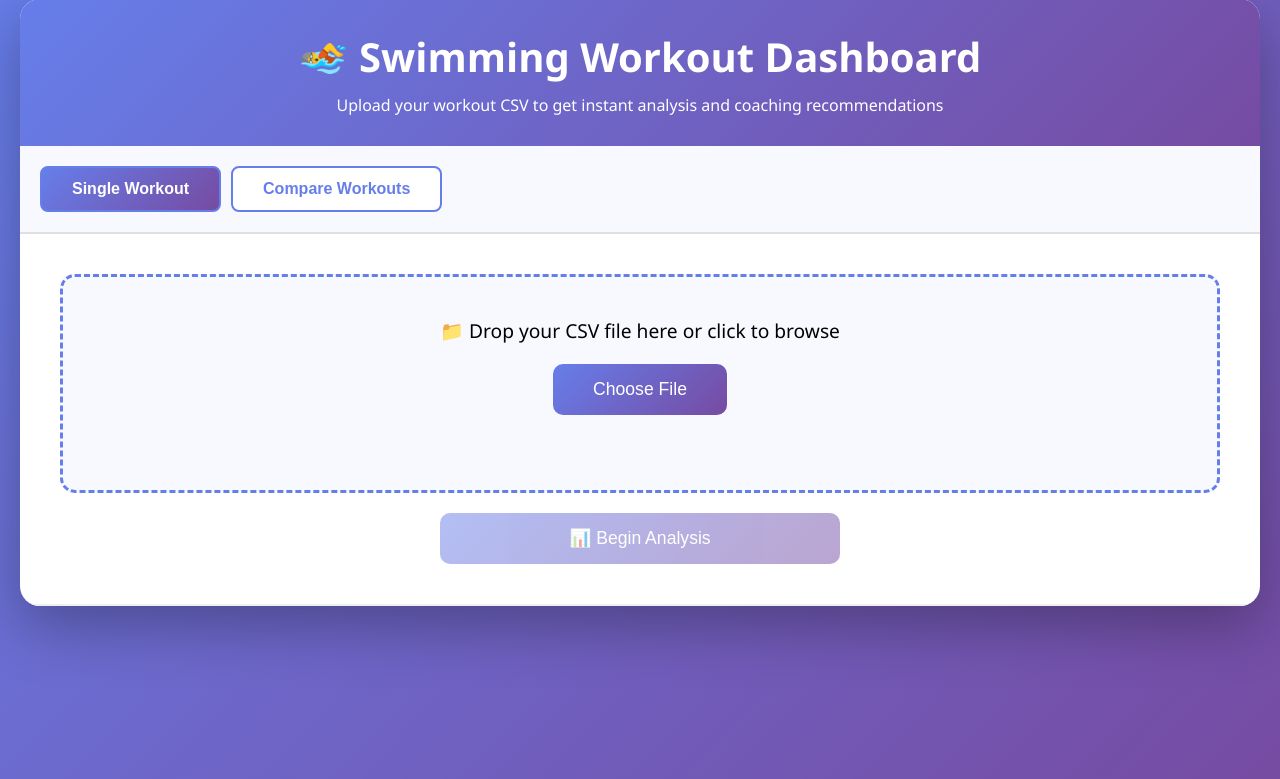
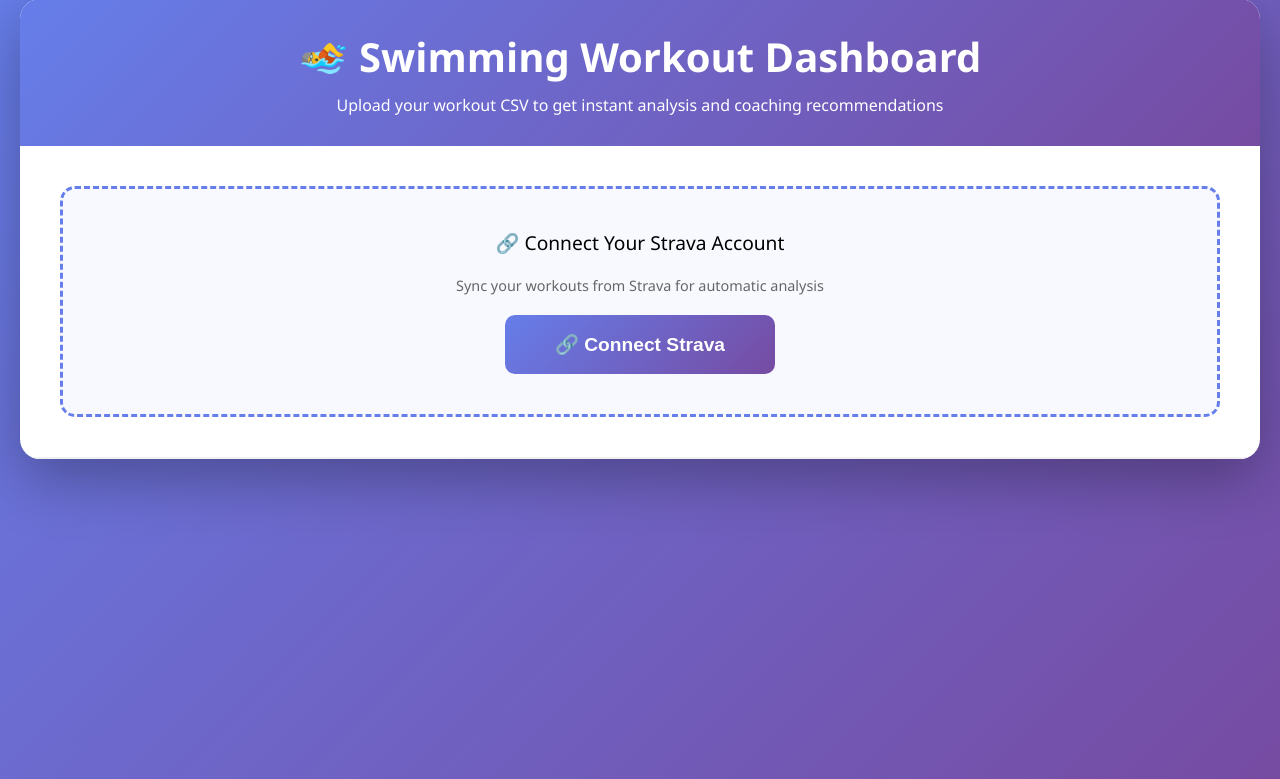
Before and after one commit to stanghong/coros-fit-analysis, a FastAPI app: page / in a window 1280 px wide. Shown: the part 21-800 px from the top of the page. Run offline with FastAPI, Linux system fonts and the light colour scheme.

Commit message:
Remove Single/Compare tabs, update docs for Strava-focused UI
- Remove 'Single Workout' and 'Compare Workouts' tabs from UI
- Simplify switchTab() to only handle Strava section
- Make Strava section the main/default interface
- Update ARCHITECTURE.md to reflect completed sync layer features:
  - Retry logic with exponential backoff ✅
  - Rate limit handling ✅
  - Background sync job ✅
  - Incremental sync ✅
- Update README.md to reflect Strava-focused interface
- Update project structure to include sync layer files
- Update Next Steps in ARCHITECTURE.md

```diff
--- a/fastapi_dashboard/templates/index.html
+++ b/fastapi_dashboard/templates/index.html
@@ -674,47 +674,8 @@
             <p>Upload your workout CSV to get instant analysis and coaching recommendations</p>
         </div>
 
-        <!-- Tab Navigation -->
-        <div style="display: flex; gap: 10px; padding: 20px; background: #f8f9ff; border-bottom: 2px solid #e0e0e0;">
-            <button class="tab-btn active" onclick="switchTab('single')" id="tabSingle">Single Workout</button>
-            <button class="tab-btn" onclick="switchTab('compare')" id="tabCompare">Compare Workouts</button>
-            <button class="tab-btn{% if strava_enabled %} strava-enabled{% endif %}" onclick="switchTab('strava')" id="tabStrava"{% if not strava_enabled %} style="display: none;"{% endif %}>Connect Strava</button>
-        </div>
-
-        <!-- Single Workout Section -->
-        <div id="singleSection" class="tab-section">
-            <div class="upload-section">
-                <div class="upload-box" id="uploadBox">
-                    <p style="font-size: 1.2em; margin-bottom: 20px;">📁 Drop your CSV file here or click to browse</p>
-                    <button class="upload-btn" onclick="document.getElementById('fileInput').click()">
-                        Choose File
-                    </button>
-                    <input type="file" id="fileInput" accept=".csv" onchange="handleFileSelect(event)" style="display: none;">
-                    <div id="selectedFileName" style="margin-top: 15px; color: #667eea; font-weight: bold; min-height: 20px;"></div>
-                </div>
-                <button class="upload-btn" id="analyzeBtn" onclick="analyzeSelectedFile()" style="margin-top: 20px; width: 100%; max-width: 400px; opacity: 0.5; cursor: not-allowed;" disabled>
-                    📊 Begin Analysis
-                </button>
-            </div>
-        </div>
-
-        <!-- Compare Workouts Section -->
-        <div id="compareSection" class="tab-section" style="display: none;">
-            <div class="upload-section">
-                <div class="upload-box" id="compareUploadBox">
-                    <p style="font-size: 1.2em; margin-bottom: 20px;">📁 Drop multiple CSV files here or click to browse</p>
-                    <p style="font-size: 0.9em; color: #666; margin-bottom: 15px;">Select 2-20 workout files to compare</p>
-                    <button class="upload-btn" onclick="document.getElementById('compareFileInput').click()">
-                        Choose Files
-                    </button>
-                    <input type="file" id="compareFileInput" accept=".csv" multiple onchange="handleCompareFilesSelect(event)">
-                    <div id="fileList" style="margin-top: 20px; text-align: left; max-width: 600px; margin-left: auto; margin-right: auto;"></div>
-                </div>
-            </div>
-        </div>
-
-        <!-- Strava Section (only shown if enabled) -->
-        <div id="stravaSection" class="tab-section" style="display: none;">
+        <!-- Strava Section (main interface) -->
+        <div id="stravaSection" class="tab-section">
             <div class="upload-section">
                 <!-- Connect Button - Always visible when not connected -->
                 <div class="upload-box" id="stravaConnectBox">
@@ -1081,47 +1042,13 @@
             }
         }
 
-        // Tab switching
+        // Tab switching (simplified - only Strava section now)
         function switchTab(tab) {
-            if (tab === 'single') {
-                document.getElementById('singleSection').style.display = 'block';
-                document.getElementById('compareSection').style.display = 'none';
-                if (document.getElementById('stravaSection')) {
-                    document.getElementById('stravaSection').style.display = 'none';
-                }
-                document.getElementById('tabSingle').classList.add('active');
-                document.getElementById('tabCompare').classList.remove('active');
-                if (document.getElementById('tabStrava')) {
-                    document.getElementById('tabStrava').classList.remove('active');
-                }
-                document.getElementById('results').classList.remove('show');
-                document.getElementById('comparisonResults').classList.remove('show');
-            } else if (tab === 'compare') {
-                document.getElementById('singleSection').style.display = 'none';
-                document.getElementById('compareSection').style.display = 'block';
-                if (document.getElementById('stravaSection')) {
-                    document.getElementById('stravaSection').style.display = 'none';
-                }
-                document.getElementById('tabSingle').classList.remove('active');
-                document.getElementById('tabCompare').classList.add('active');
-                if (document.getElementById('tabStrava')) {
-                    document.getElementById('tabStrava').classList.remove('active');
-                }
-                document.getElementById('results').classList.remove('show');
-                document.getElementById('comparisonResults').classList.remove('show');
-            } else if (tab === 'strava' && stravaEnabled) {
-                document.getElementById('singleSection').style.display = 'none';
-                document.getElementById('compareSection').style.display = 'none';
+            // All results are shown in the same view, no tab switching needed
+            if (tab === 'strava' && stravaEnabled) {
                 if (document.getElementById('stravaSection')) {
                     document.getElementById('stravaSection').style.display = 'block';
                 }
-                document.getElementById('tabSingle').classList.remove('active');
-                document.getElementById('tabCompare').classList.remove('active');
-                if (document.getElementById('tabStrava')) {
-                    document.getElementById('tabStrava').classList.add('active');
-                }
-                document.getElementById('results').classList.remove('show');
-                document.getElementById('comparisonResults').classList.remove('show');
             }
         }
 
@@ -2302,9 +2229,6 @@
 
                 // Display results using existing function
                 displayResults(data);
-
-                // Switch to single workout tab to show results
-                switchTab('single');
                 document.getElementById('results').classList.add('show');
 
             } catch (error) {
@@ -2413,9 +2337,6 @@
 
                 // Display comparison results using existing function
                 displayComparisonResults(data);
-
-                // Switch to compare tab to show results
-                switchTab('compare');
                 document.getElementById('comparisonResults').classList.add('show');
 
             } catch (error) {
```
Also changed, not shown: fastapi_dashboard/ARCHITECTURE.md (+33 -26 lines), fastapi_dashboard/README.md.
